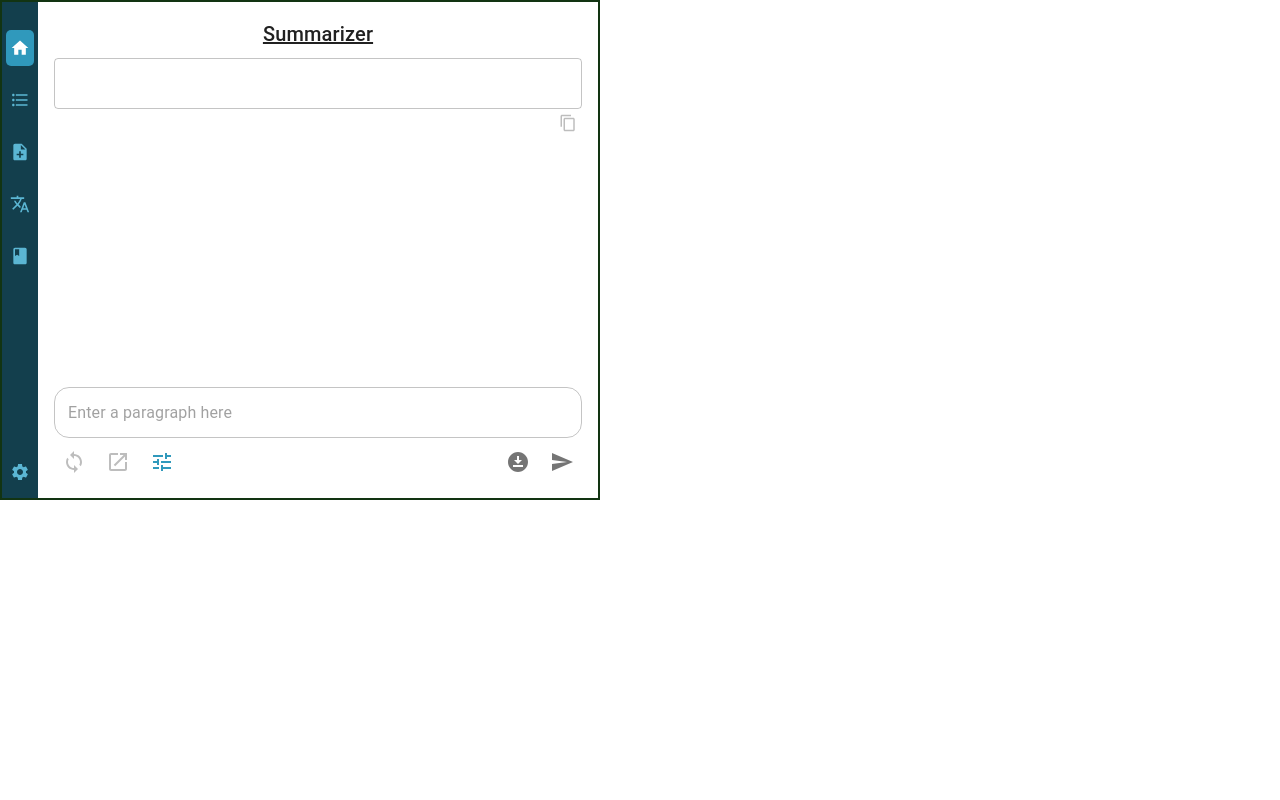
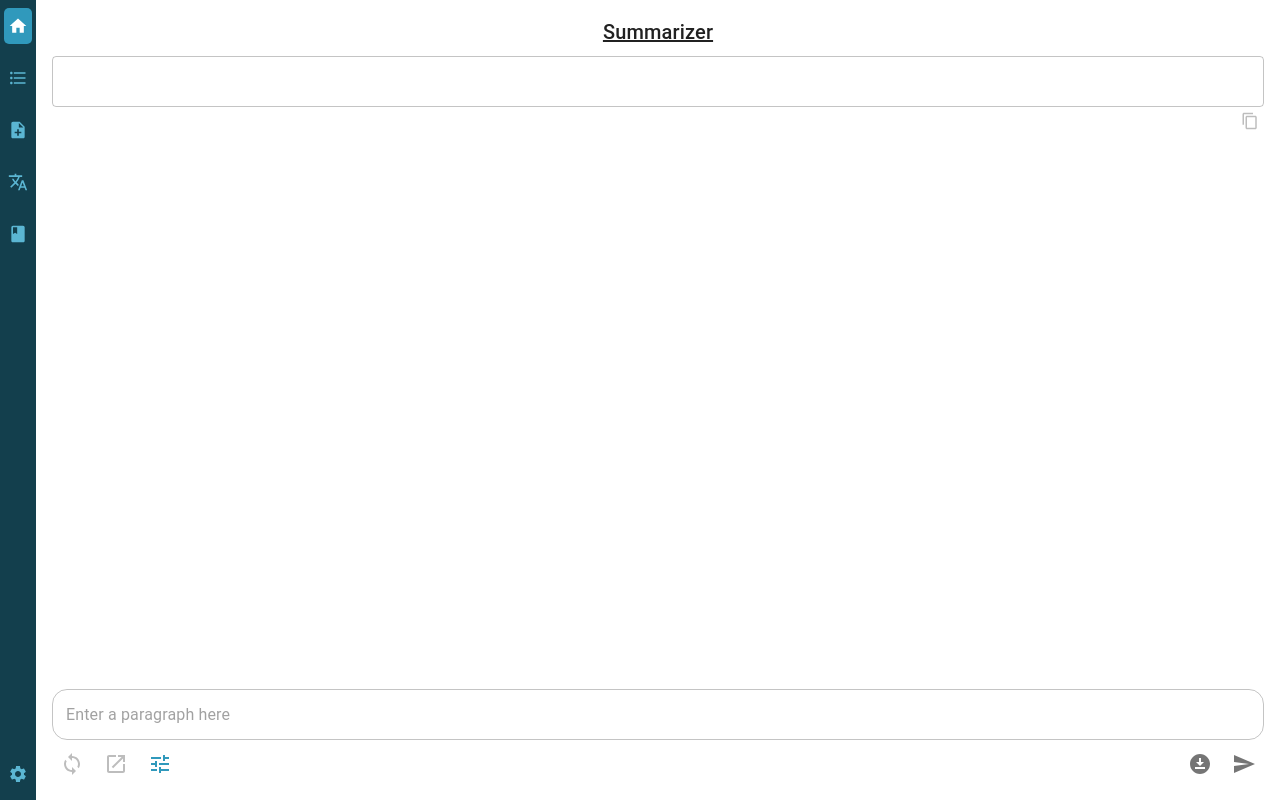
Before and after one commit to Polygon2024/SummarAIze, a React (Vite) app: page / in a window 1280 px wide. Built offline with nearby package versions, Linux system fonts and the light colour scheme.

Commit message:
feat: popup from context menu

```diff
--- a/public/styles.css
+++ b/public/styles.css
@@ -1,7 +1,7 @@
-body {
+/* body {
   margin: 0;
   padding: 0;
   width: 100%;
   overflow-y: hidden;
   background-color: #d7edf4;
-}
+} */
--- a/src/App.tsx
+++ b/src/App.tsx
@@ -7,32 +7,36 @@ import Notes from './components/Tabs/Notes';
 import Translate from './components/Tabs/Translate';
 import Glossary from './components/Tabs/Glossary';
 import Settings from './components/Tabs/Settings';
-import { Resizable } from 're-resizable';
 
 const App: React.FC = () => {
   const [selectedTab, setSelectedTab] = useState(0);
+  const [selectedText, setSelectedText] = useState<string>('');
 
   const handleTabChange = (event: React.SyntheticEvent, newValue: number) => {
     setSelectedTab(newValue);
   };
 
+  useEffect(() => {
+    // Check if a specific tab should be opened
+    chrome.storage.local.get(['openTab'], (result) => {
+      setSelectedText(result.selectedText);
+      if (result.openTab === 'summarizer') {
+        setSelectedTab(1);
+      } else if (result.openTab === 'writer/rewriter') {
+        setSelectedTab(2);
+      }
+      chrome.storage.local.remove('openTab');
+    });
+  }, []);
+
   return (
-    <Resizable
-      defaultSize={{
-        width: 600,
-        height: 500,
-      }}
-      minWidth={400}
-      minHeight={500}
-      maxWidth={'80vw'}
-      maxHeight={'90vh'}
-    >
     <Box
       sx={{
         display: 'flex',
-          width: '100%',
-          height: '100%',
-          border: `2px solid #123412 !important`,
+        minWidth: '600px',
+        minHeight: '500px',
+        width: '100vw',
+        height: '100vh',
       }}
     >
       {/* Left Tab Section */}
@@ -41,14 +45,13 @@ const App: React.FC = () => {
       {/* Main Content Area */}
       <Box sx={{ flexGrow: 1, padding: 2 }}>
         {selectedTab === 0 && <Home />}
-          {selectedTab === 1 && <Summarize />}
+        {selectedTab === 1 && <Summarize selectedText={selectedText} />}
         {selectedTab === 2 && <Notes />}
         {selectedTab === 3 && <Translate />}
         {selectedTab === 4 && <Glossary />}
         {selectedTab === 5 && <Settings />}
       </Box>
     </Box>
-    </Resizable>
   );
 };
 
--- a/src/components/Tabs/Summarize.tsx
+++ b/src/components/Tabs/Summarize.tsx
@@ -56,7 +56,11 @@ type LatestEntry = {
 const testContent = `A complex issue Climate change impacts our society in many different ways. Drought can harm food production and human health. Flooding can lead to spread of disease, death, and damage ecosystems and infrastructure. Human health issues that result from drought, flooding, and other weather conditions increase the death rate, change food availability, and limit how much a worker can get done, and ultimately the productivity of our economy. Climate change affects everyone, but the impacts are uneven across the country and around the world. Even within one community, climate change can affect one neighborhood or person more than another. Long-standing differences in income and opportunity, or socioeconomic inequalities, can make some groups more vulnerable. Communities that have less access to resources to protect themselves or cope with impacts are often the same communities that are also more exposed to hazards.
 `;
 
-const Home: React.FC = () => {
+interface SummarizeProps {
+  selectedText?: string; // selectedText is optional
+}
+
+const Summarize: React.FC<SummarizeProps> = ({ selectedText }) => {
   const [latestEntry, setLatestEntry] = useState<LatestEntry>(null);
 
   const [summarizerType, setSummarizerType] = useState<AISummarizerType>(
@@ -383,4 +387,4 @@ const Home: React.FC = () => {
   );
 };
 
-export default Home;
+export default Summarize;
--- a/src/components/TabsSection.tsx
+++ b/src/components/TabsSection.tsx
@@ -36,7 +36,7 @@ const TabsSection: React.FC<TabsSectionProps> = ({ value, onTabChange }) => {
         backgroundColor: Blue.Blue7,
         display: 'relative',
         alignItems: 'center',
-        paddingTop: '20px',
+        paddingTops: '20px',
         px: '4px',
       }}
     >
```
Also changed, not shown: src/background.ts (+46 -4 lines). Lines whose indentation alone changed are shown as unchanged.
